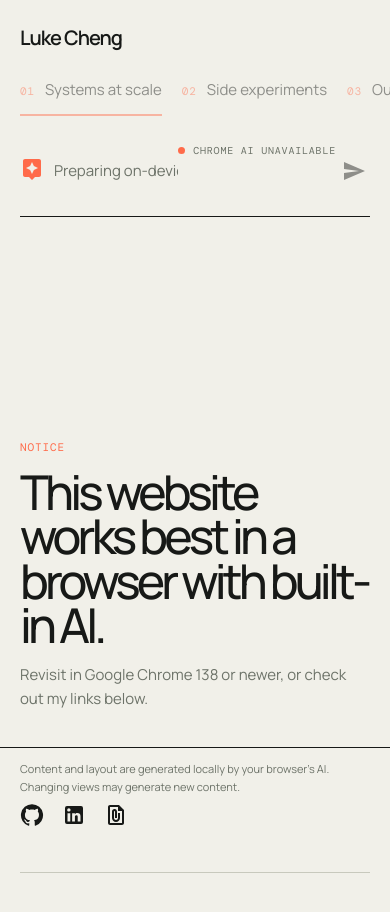
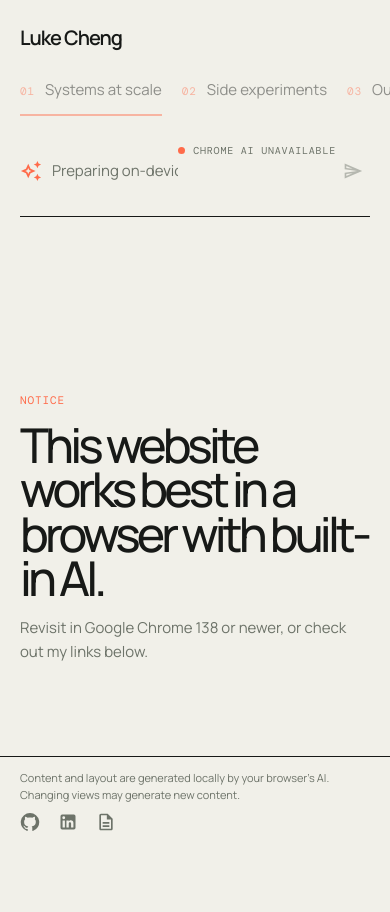
Before and after one commit to luke-cheng/luke-cheng.github.io, a React (Vite) app: page / in a window 390 px wide. Shown: the top 912 px of the page. Built offline with nearby package versions, Linux system fonts and the light colour scheme; a web font is replaced by a local one.

Commit message:
unify button & behavior

```diff
--- a/src/App.css
+++ b/src/App.css
@@ -42,21 +42,19 @@ button:focus-visible {
 }
 .ui-button {
   --button-color: var(--ink);
-  border: 0px;
+  border: 0;
   background: transparent;
   color: var(--button-color);
   transition:
-    border-color 0.2s ease,
-    background-color 0.2s ease,
-    color 0.2s ease,
-    opacity 0.2s ease;
+    color 0.15s ease,
+    opacity 0.15s ease;
 }
 .ui-button:hover,
 .ui-button:focus-visible {
-  border-color: var(--coral);
   color: var(--coral);
 }
 .ui-button:focus-visible {
+  outline: 2px solid var(--coral);
   outline-offset: 2px;
 }
 .ui-button:disabled {
@@ -65,8 +63,6 @@ button:focus-visible {
 }
 .ui-button:disabled:hover,
 .ui-button:disabled:focus-visible {
-  border-color: transparent;
-  background: transparent;
   color: var(--button-color);
 }
 .site-shell {
@@ -144,9 +140,12 @@ button:focus-visible {
   max-width: none;
 }
 .prompt-symbol {
+  display: flex;
+  align-items: center;
   color: var(--coral);
-  font: 24px var(--serif);
+  font-size: 22px;
   padding-right: 10px;
+  line-height: 1;
 }
 .question-bar input {
   flex: 1;
@@ -194,21 +193,18 @@ button:focus-visible {
   width: 34px;
   height: 34px;
   place-items: center;
-  font: 20px/1 var(--mono);
+  font-size: 20px;
+  line-height: 1;
 }
 .ui-button--stop {
   --button-color: var(--coral);
   color: var(--coral);
-  font: 24px/1 var(--sans);
 }
 .ui-button--submit {
-  color: var(--ink);
+  color: var(--muted);
 }
-.ui-button--submit:hover,
-.ui-button--submit:focus-visible,
-.ui-button--stop:hover,
-.ui-button--stop:focus-visible {
-  color: var(--coral);
+.ui-button--submit:disabled {
+  color: var(--muted);
 }
 .tab-nav {
   display: flex;
@@ -238,6 +234,8 @@ button:focus-visible {
 }
 .canvas-wrap {
   position: relative;
+}
+.generated-canvas-wrap {
   padding: 112px 0 80px;
 }
 .ai-gate {
@@ -245,12 +243,17 @@ button:focus-visible {
   align-content: center;
   justify-items: start;
   gap: 20px;
-  min-height: calc(100svh - 230px);
-  margin-bottom: 0;
-  padding: 7vh 8vw;
+  min-height: calc(100svh - 200px);
+  padding: 0 8vw;
   border-bottom: 1px solid var(--line);
   color: var(--muted);
   font-size: 15px;
+}
+/* Compact variant: download notice shown above the canvas while page is usable */
+.ai-gate--compact {
+  min-height: unset;
+  padding: 36px 0 32px;
+  margin-bottom: 48px;
 }
 .ai-gate h2 {
   max-width: 900px;
@@ -295,11 +298,16 @@ button:focus-visible {
   flex-wrap: wrap;
 }
 .error-actions .ui-button {
-  border: 1px solid var(--ink);
+  border: 1px solid var(--line);
   padding: 8px 14px;
   font: 11px var(--mono);
   text-transform: uppercase;
   letter-spacing: 0.06em;
+  transition: color 0.15s ease, border-color 0.15s ease;
+}
+.error-actions .ui-button:hover,
+.error-actions .ui-button:focus-visible {
+  border-color: var(--coral);
 }
 .landing-canvas {
   min-height: 54vh;
@@ -322,6 +330,11 @@ button:focus-visible {
 .generated-canvas {
   min-height: 520px;
   transition: opacity 0.25s ease;
+}
+.generated-canvas.canvas-pending {
+  opacity: 0.35;
+  pointer-events: none;
+  user-select: none;
 }
 .canvas-intro {
   max-width: 900px;
@@ -448,10 +461,15 @@ button:focus-visible {
   display: flex;
   gap: 18px;
   white-space: nowrap;
+  font-size: 20px;
+  line-height: 1;
 }
 .site-footer a {
-  color: var(--ink);
+  display: flex;
+  align-items: center;
+  color: var(--muted);
   text-decoration: none;
+  transition: color 0.15s ease;
 }
 .site-footer a:hover {
   color: var(--coral);
@@ -488,12 +506,12 @@ button:focus-visible {
   .tab-nav {
     gap: 20px;
   }
-  .canvas-wrap {
+  .generated-canvas-wrap {
     padding-top: 62px;
   }
   .ai-gate {
-    min-height: calc(100svh - 250px);
-    padding: 8vh 0;
+    min-height: calc(100svh - 220px);
+    padding: 0;
     gap: 16px;
   }
   .progress-track {
--- a/src/CanvasArea.tsx
+++ b/src/CanvasArea.tsx
@@ -2,7 +2,7 @@ import ErrorFallback from "./ErrorFallback";
 import type { CanvasAreaProps } from "./types";
 
 function CanvasArea({ phase, canvas, isGenerating, generationError, onDismissError, onReset }: CanvasAreaProps) {
-  if (phase.status !== "ready") {
+  if (phase.blocks) {
     return (
       <main className="canvas-wrap">
         <ErrorFallback phase={phase} onDismissError={onDismissError} onReset={onReset} />
@@ -10,13 +10,20 @@ function CanvasArea({ phase, canvas, isGenerating, generationError, onDismissErr
     );
   }
 
+  const showNotice = phase.status !== "ready";
+
   return (
     <main className="canvas-wrap">
-      <section
-        className={`generated-canvas ${isGenerating ? "is-generating" : ""}`}
-        aria-live="polite"
-        dangerouslySetInnerHTML={{ __html: canvas }}
-      />
+      {showNotice && (
+        <ErrorFallback phase={phase} compact onDismissError={onDismissError} onReset={onReset} />
+      )}
+      <div className="generated-canvas-wrap">
+        <section
+          className={`generated-canvas ${isGenerating ? "is-generating" : ""} ${showNotice ? "canvas-pending" : ""}`}
+          aria-live="polite"
+          dangerouslySetInnerHTML={{ __html: canvas }}
+        />
+      </div>
       {generationError && (
         <div className="inline-error" role="alert">
           <strong>{generationError.name}:</strong> {generationError.message}
--- a/src/ErrorFallback.tsx
+++ b/src/ErrorFallback.tsx
@@ -23,7 +23,7 @@ const STATUS_MESSAGES = {
   },
 } as const;
 
-function ErrorFallback({ phase, onReset }: ErrorFallbackProps) {
+function ErrorFallback({ phase, compact = false, onReset }: ErrorFallbackProps) {
   const { heading, description } = STATUS_MESSAGES[phase.status as keyof typeof STATUS_MESSAGES]
     ?? STATUS_MESSAGES.unavailable;
 
@@ -33,7 +33,7 @@ function ErrorFallback({ phase, onReset }: ErrorFallbackProps) {
     : null;
 
   return (
-    <section className="ai-gate" aria-live="polite">
+    <section className={`ai-gate${compact ? " ai-gate--compact" : ""}`} aria-live="polite">
       <span className="eyebrow">Notice</span>
       <h2>{heading}</h2>
       <p>{description}</p>
--- a/src/SiteFooter.tsx
+++ b/src/SiteFooter.tsx
@@ -1,6 +1,7 @@
 import GitHubIcon from "@mui/icons-material/GitHub";
 import LinkedInIcon from "@mui/icons-material/LinkedIn";
-import FilePresentIcon from "@mui/icons-material/FilePresent";
+import DescriptionOutlinedIcon from "@mui/icons-material/DescriptionOutlined";
+
 function SiteFooter() {
   return (
     <footer className="site-footer">
@@ -13,20 +14,26 @@ function SiteFooter() {
           href="https://github.com/Luke-Cheng"
           target="_blank"
           rel="noreferrer"
+          aria-label="GitHub"
           title="GitHub/Luke-Cheng"
         >
-          <GitHubIcon />
+          <GitHubIcon fontSize="inherit" aria-hidden="true" />
         </a>
         <a
           href="https://www.linkedin.com/in/luke-cheng/"
           target="_blank"
           rel="noreferrer"
+          aria-label="LinkedIn"
           title="In/Luke-Cheng"
         >
-          <LinkedInIcon />
+          <LinkedInIcon fontSize="inherit" aria-hidden="true" />
         </a>
-        <a href="/?page=portfolio" title="Luke-Cheng-Resume.md">
-          <FilePresentIcon />
+        <a
+          href="/?page=portfolio"
+          aria-label="Resume"
+          title="Luke-Cheng-Resume.md"
+        >
+          <DescriptionOutlinedIcon fontSize="inherit" aria-hidden="true" />
         </a>
       </div>
     </footer>
--- a/src/SiteHeader.tsx
+++ b/src/SiteHeader.tsx
@@ -1,8 +1,9 @@
 import type { SiteHeaderProps } from "./types";
 
-import AssistantIcon from "@mui/icons-material/Assistant";
-import CancelScheduleSendIcon from "@mui/icons-material/CancelScheduleSend";
-import SendIcon from "@mui/icons-material/Send";
+import AutoAwesomeOutlinedIcon from "@mui/icons-material/AutoAwesomeOutlined";
+import SendOutlinedIcon from "@mui/icons-material/SendOutlined";
+import StopCircleOutlinedIcon from "@mui/icons-material/StopCircleOutlined";
+
 function SiteHeader({
   tabs,
   activeTab,
@@ -47,8 +48,8 @@ function SiteHeader({
       </div>
       <div className="header-bottom">
         <form className="question-bar" onSubmit={onQuestion}>
-          <span className="prompt-symbol">
-            <AssistantIcon />
+          <span className="prompt-symbol" aria-hidden="true">
+            <AutoAwesomeOutlinedIcon fontSize="inherit" />
           </span>
           <input
             value={question}
@@ -73,9 +74,7 @@ function SiteHeader({
               title="Stop generating"
               onClick={onStop}
             >
-              <span aria-hidden="true">
-                <CancelScheduleSendIcon />
-              </span>
+              <StopCircleOutlinedIcon fontSize="inherit" aria-hidden="true" />
             </button>
           ) : (
             <button
@@ -84,7 +83,7 @@ function SiteHeader({
               aria-label="Ask question"
               disabled={!isReady || !question.trim()}
             >
-              <SendIcon />
+              <SendOutlinedIcon fontSize="inherit" aria-hidden="true" />
             </button>
           )}
         </form>
--- a/src/usePortfolioAi.ts
+++ b/src/usePortfolioAi.ts
@@ -115,7 +115,7 @@ function sanitizeCanvas(html: string): string {
 // ─── Hook ────────────────────────────────────────────────────────────────────
 
 export function usePortfolioAi() {
-  const [phase, setPhase] = useState<AiPhase>({ status: "checking" });
+  const [phase, setPhase] = useState<AiPhase>({ status: "checking", blocks: false });
   const [tabs, setTabs] = useState(FALLBACK_TABS);
   const [activeTab, setActiveTab] = useState(FALLBACK_TABS[0].id);
   const [canvas, setCanvas] = useState(FALLBACK_CANVAS);
@@ -146,12 +146,12 @@ export function usePortfolioAi() {
           ],
           monitor: (monitor) =>
             monitor.addEventListener("downloadprogress", (e) =>
-              setPhase({ status: "downloading", progress: e.loaded }),
+              setPhase({ status: "downloading", blocks: false, progress: e.loaded }),
             ),
         });
       } catch (err) {
         console.error(err);
-        setPhase({ status: "error", error: toAiError(err) });
+        setPhase({ status: "error", blocks: true, error: toAiError(err) });
         return;
       }
 
@@ -161,7 +161,7 @@ export function usePortfolioAi() {
       }
 
       sessionRef.current = session;
-      setPhase({ status: "ready" });
+      setPhase({ status: "ready", blocks: false });
 
       if (refreshWhenReady) {
         window.location.reload();
@@ -207,7 +207,7 @@ export function usePortfolioAi() {
     const boot = async () => {
       // If the API doesn't exist at all, show "browser not supported" immediately.
       if (typeof LanguageModel === "undefined") {
-        setPhase({ status: "unavailable" });
+        setPhase({ status: "unavailable", blocks: true });
         return;
       }
 
@@ -224,15 +224,15 @@ export function usePortfolioAi() {
 
         switch (status) {
           case "available":
-            setPhase({ status: "checking" });
+            setPhase({ status: "checking", blocks: false });
             await createSession(source);
             break;
           case "downloadable":
-            setPhase({ status: "downloadable", progress: 0 });
+            setPhase({ status: "downloadable", blocks: false, progress: 0 });
             await createSession(source, true);
             break;
           case "downloading":
-            setPhase({ status: "downloading", progress: 0 });
+            setPhase({ status: "downloading", blocks: false, progress: 0 });
             await createSession(source, true);
             break;
           case "unavailable":
@@ -244,7 +244,7 @@ export function usePortfolioAi() {
         }
       } catch (err) {
         console.error(err);
-        setPhase({ status: "error", error: toAiError(err) });
+        setPhase({ status: "error", blocks: true, error: toAiError(err) });
       }
     };
 
```
Also changed, not shown: src/types.ts (+10 -6 lines).
